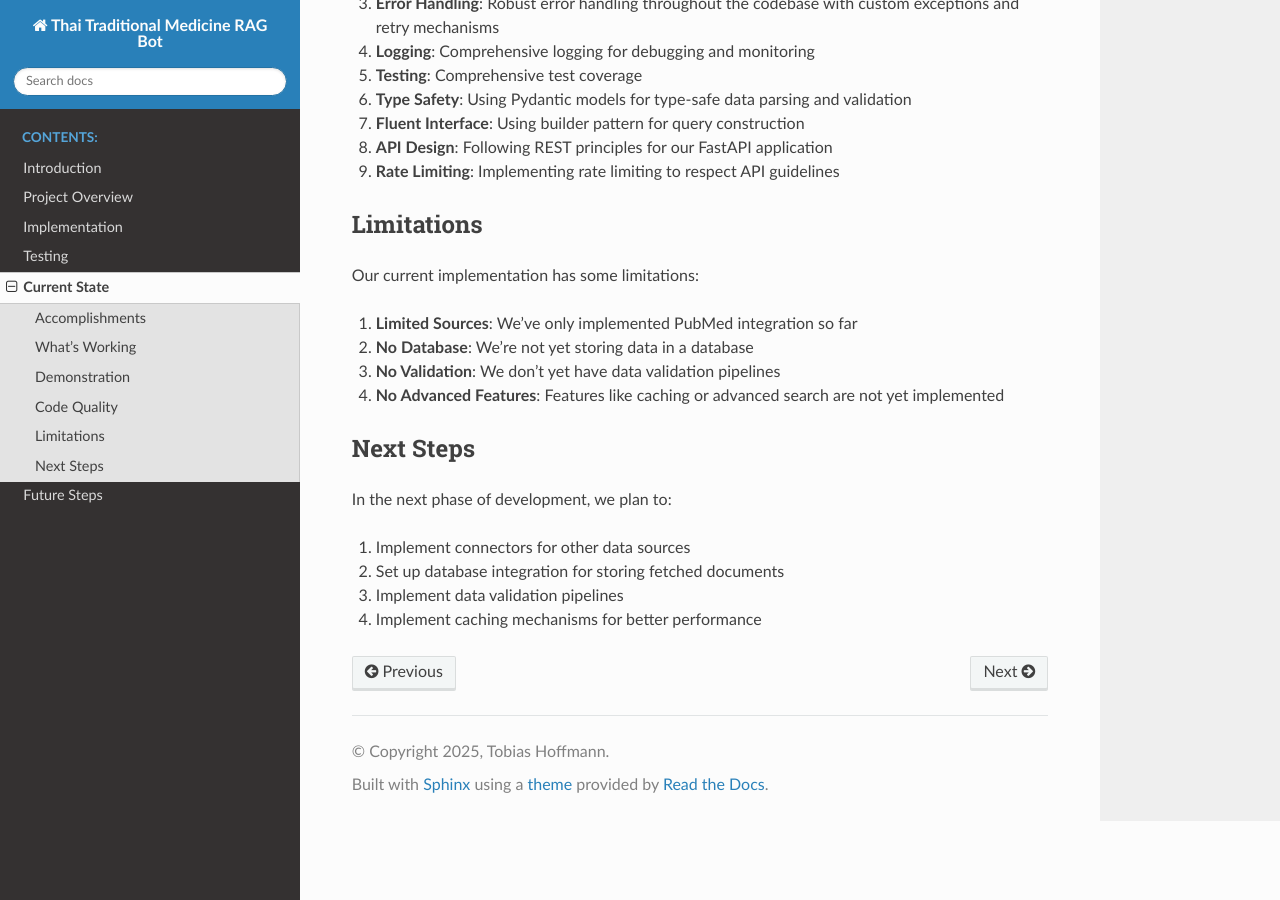
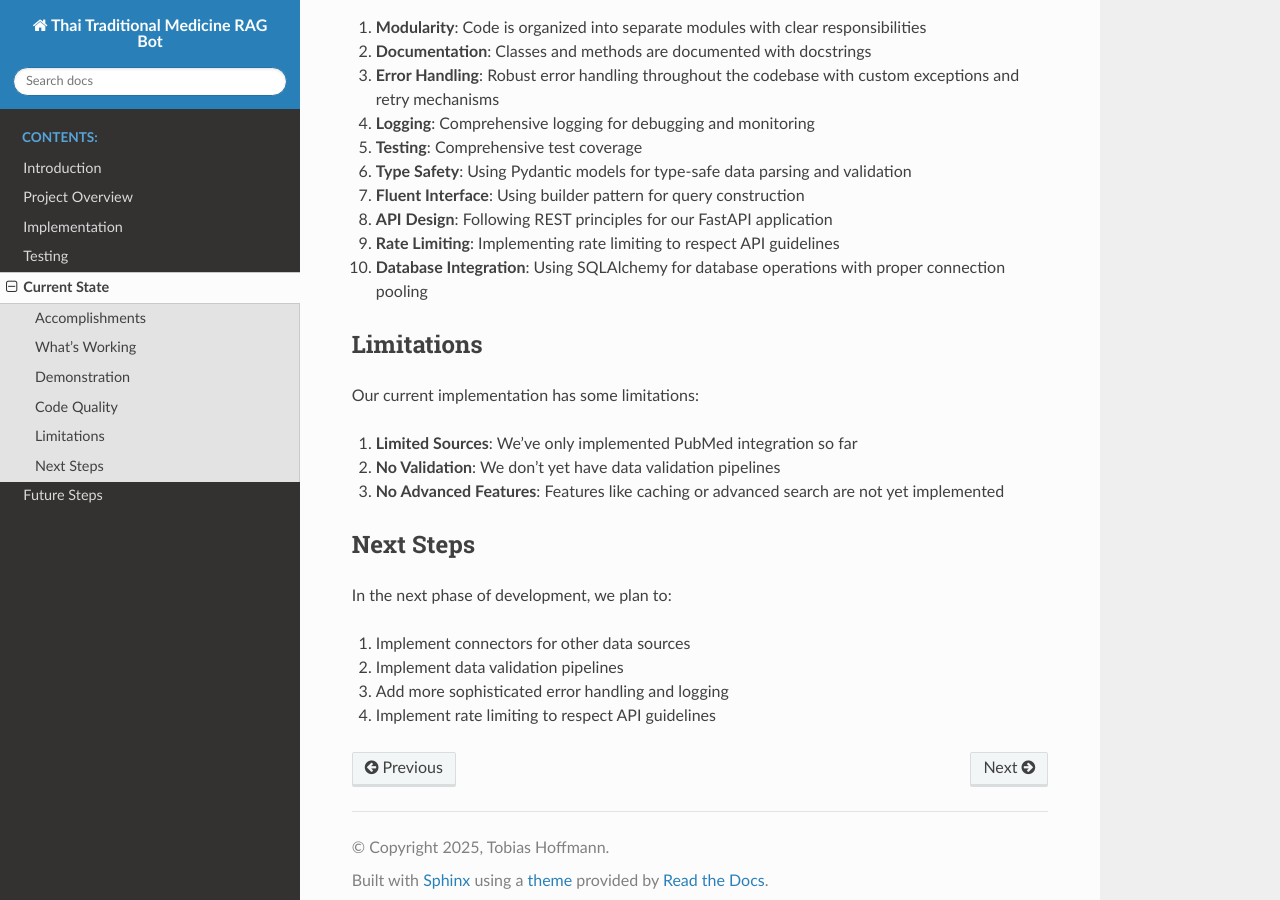
Before and after one commit to thfmn/ttm-rag, a Sphinx documentation site: the page built from docs/current_state.md, in a window 1280 px wide and 900 px high, scrolled down 2362 px. Built offline with Sphinx 7.4.7 and the Read the Docs theme 3.1.0, drawn with Linux system fonts in a browser that asks for light colours; some of the changed text lies outside the part shown.

Commit message:
feat: Implement database integration for storing fetched documents
- Add database models for Source, Document, Keyword, and ProcessingLog
- Implement repository pattern for data access
- Add database service layer for business logic
- Implement database configuration with SQLite support
- Update PubMed pipeline to save documents to database
- Add comprehensive unit and integration tests
- Update documentation to reflect database integration

```diff
--- a/docs/current_state.md
+++ b/docs/current_state.md
@@ -73,14 +75,15 @@ This shows that our pipeline successfully:
 2. Fetches the first 3 articles
 3. Parses the XML data into structured Pydantic models
 4. Processes them into Document objects with rich metadata
-5. Demonstrates advanced query building capabilities including:
+5. Saves them to the database
+6. Demonstrates advanced query building capabilities including:
    - Complex query construction with multiple terms
    - Exclusion of unwanted terms
    - Article type filtering
    - Date range filtering
    - Specialized query functions for Thai Traditional Medicine
-6. Provides a REST API for accessing this functionality
-7. Respects API rate limits with appropriate delays between requests
+7. Provides a REST API for accessing this functionality
+8. Respects API rate limits with appropriate delays between requests
 
 ## Code Quality
 
@@ -95,21 +98,21 @@ We've maintained good code quality practices:
 7. **Fluent Interface**: Using builder pattern for query construction
 8. **API Design**: Following REST principles for our FastAPI application
 9. **Rate Limiting**: Implementing rate limiting to respect API guidelines
+10. **Database Integration**: Using SQLAlchemy for database operations with proper connection pooling
 
 ## Limitations
 
 Our current implementation has some limitations:
 
 1. **Limited Sources**: We've only implemented PubMed integration so far
-2. **No Database**: We're not yet storing data in a database
-3. **No Validation**: We don't yet have data validation pipelines
-4. **No Advanced Features**: Features like caching or advanced search are not yet implemented
+2. **No Validation**: We don't yet have data validation pipelines
+3. **No Advanced Features**: Features like caching or advanced search are not yet implemented
 
 ## Next Steps
 
 In the next phase of development, we plan to:
 
 1. Implement connectors for other data sources
-2. Set up database integration for storing fetched documents
-3. Implement data validation pipelines
-4. Implement caching mechanisms for better performance
+2. Implement data validation pipelines
+3. Add more sophisticated error handling and logging
+4. Implement rate limiting to respect API guidelines
```
Also changed, not shown: other parts of docs/current_state.md (+2 -0 lines), docs/future_steps.md (+5 -5 lines), 9 other files.
